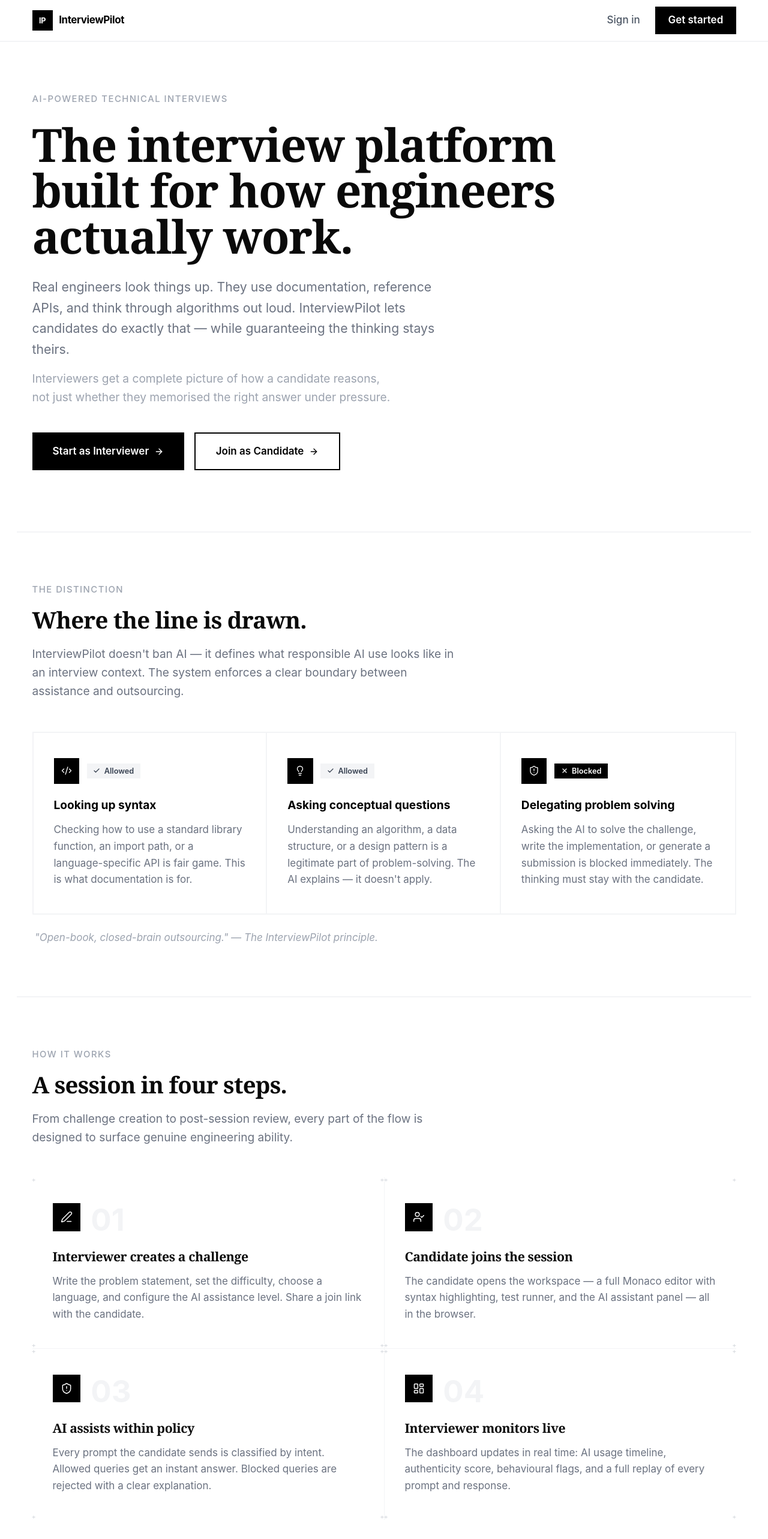
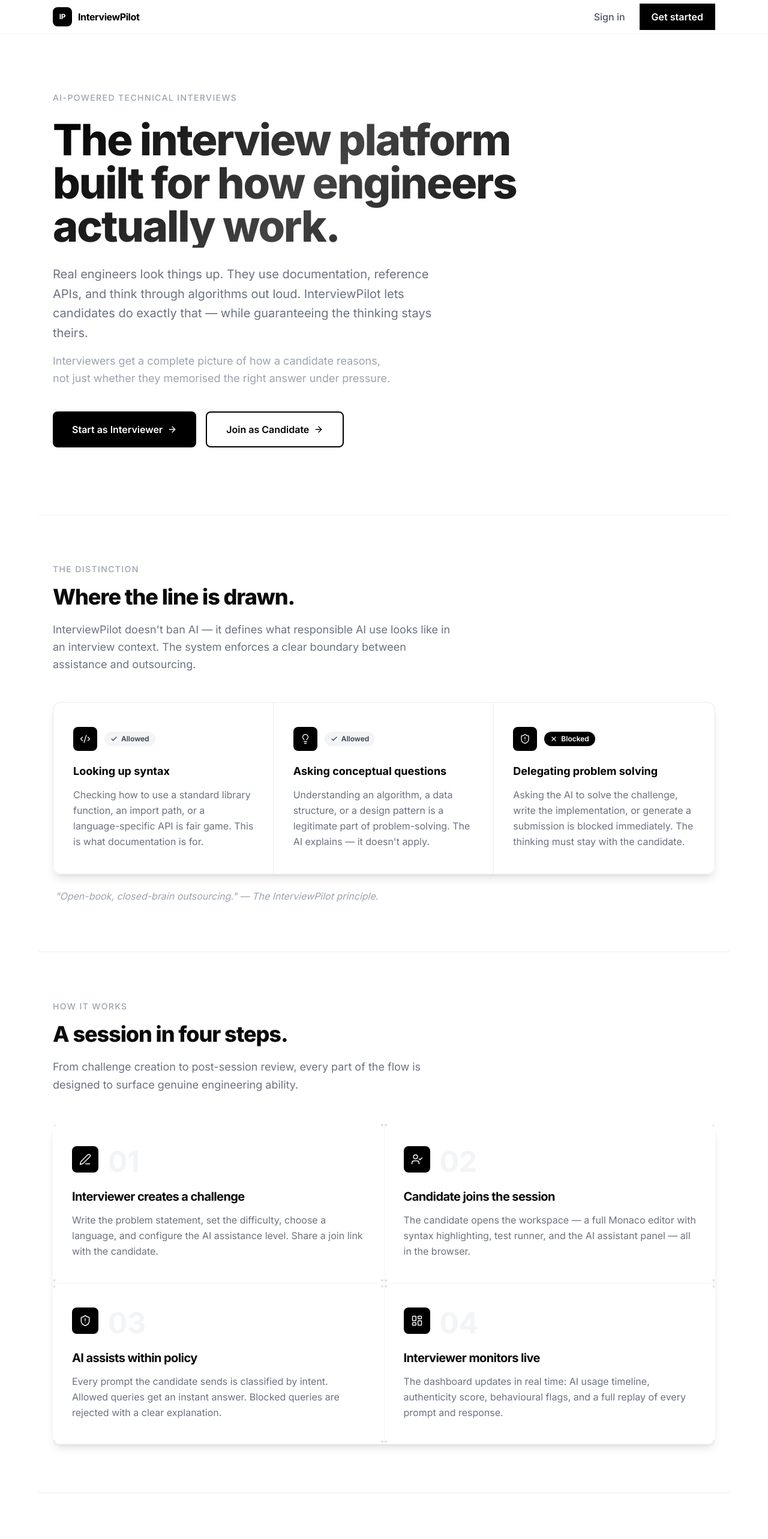
Before and after one commit to prash495/hackathon-april-24, a Next.js app in the folder apps/frontend/: page / in a window 1280 px wide. Shown: the top 2566 px of the page at 60% size. Built offline with nearby package versions, Linux system fonts and the light colour scheme; no server answers.

Commit message:
ready for deployment 2

```diff
--- a/apps/frontend/src/app/globals.css
+++ b/apps/frontend/src/app/globals.css
@@ -2,48 +2,50 @@
 @tailwind components;
 @tailwind utilities;
 
-/* ─── Web-safe font stack ─────────────────────────────────── */
+/* ─── Font stack ──────────────────────────────────────────── */
 :root {
-  --font-sans: Georgia, 'Times New Roman', Times, serif;
-  --font-ui:   -apple-system, BlinkMacSystemFont, 'Segoe UI', Helvetica, Arial, sans-serif;
-  --font-mono: 'Courier New', Courier, monospace;
+  --font-sans: 'Inter', -apple-system, BlinkMacSystemFont, 'Segoe UI', Helvetica, Arial, sans-serif;
+  --font-mono: 'JetBrains Mono', 'Fira Code', 'Cascadia Code', 'Courier New', monospace;
 }
 
 /* ─── Base reset ──────────────────────────────────────────── */
 *, *::before, *::after { box-sizing: border-box; }
 
-html { font-size: 17px; }          /* bump base from 16 → 17 */
+html {
+  font-size: 16px;
+  scroll-behavior: smooth;
+}
 
 body {
   background: #ffffff;
   color: #111111;
-  font-family: var(--font-ui);
+  font-family: var(--font-sans);
   -webkit-font-smoothing: antialiased;
   -moz-osx-font-smoothing: grayscale;
   line-height: 1.6;
 }
 
-/* ─── Typography scale ────────────────────────────────────── */
+/* ─── Typography ──────────────────────────────────────────── */
 h1, h2, h3, h4 {
   font-family: var(--font-sans);
-  font-weight: 700;
-  line-height: 1.2;
-  letter-spacing: -0.02em;
+  font-weight: 800;
+  line-height: 1.15;
+  letter-spacing: -0.03em;
   color: #0a0a0a;
 }
 
 p, li, label, input, textarea, button, a {
-  font-family: var(--font-ui);
+  font-family: var(--font-sans);
 }
 
 code, pre, .font-mono {
   font-family: var(--font-mono);
 }
 
-/* ─── Button base — always tappable ──────────────────────── */
+/* ─── Button base ─────────────────────────────────────────── */
 button, [role="button"] {
   cursor: pointer;
-  min-height: 44px;          /* WCAG touch target */
+  min-height: 44px;
   min-width: 44px;
 }
 
@@ -68,4 +70,123 @@
 .cm-br { bottom: -1px; right: -1px; }
 
 /* ─── Smooth transitions ──────────────────────────────────── */
-a, button { transition: color 150ms, background-color 150ms, border-color 150ms, opacity 150ms; }
+a, button {
+  transition: color 200ms ease, background-color 200ms ease,
+              border-color 200ms ease, opacity 200ms ease,
+              transform 150ms ease, box-shadow 200ms ease;
+}
+
+/* ─── Fade-in animation ───────────────────────────────────── */
+@keyframes fadeInUp {
+  from {
+    opacity: 0;
+    transform: translateY(20px);
+  }
+  to {
+    opacity: 1;
+    transform: translateY(0);
+  }
+}
+
+@keyframes fadeIn {
+  from { opacity: 0; }
+  to { opacity: 1; }
+}
+
+@keyframes slideInLeft {
+  from {
+    opacity: 0;
+    transform: translateX(-20px);
+  }
+  to {
+    opacity: 1;
+    transform: translateX(0);
+  }
+}
+
+@keyframes shimmer {
+  0% { background-position: -200% 0; }
+  100% { background-position: 200% 0; }
+}
+
+@keyframes pulse-glow {
+  0%, 100% { box-shadow: 0 0 0 0 rgba(0, 0, 0, 0.1); }
+  50% { box-shadow: 0 0 0 8px rgba(0, 0, 0, 0); }
+}
+
+.animate-fade-in-up {
+  animation: fadeInUp 0.6s ease-out both;
+}
+
+.animate-fade-in {
+  animation: fadeIn 0.5s ease-out both;
+}
+
+.animate-slide-in-left {
+  animation: slideInLeft 0.5s ease-out both;
+}
+
+/* Staggered delays for children */
+.stagger-1 { animation-delay: 0.1s; }
+.stagger-2 { animation-delay: 0.2s; }
+.stagger-3 { animation-delay: 0.3s; }
+.stagger-4 { animation-delay: 0.4s; }
+.stagger-5 { animation-delay: 0.5s; }
+.stagger-6 { animation-delay: 0.6s; }
+
+/* ─── Gradient text ───────────────────────────────────────── */
+.gradient-text {
+  background: linear-gradient(135deg, #000000 0%, #434343 50%, #000000 100%);
+  -webkit-background-clip: text;
+  -webkit-text-fill-color: transparent;
+  background-clip: text;
+}
+
+/* ─── Subtle card hover ───────────────────────────────────── */
+.card-hover {
+  transition: transform 300ms ease, box-shadow 300ms ease;
+}
+.card-hover:hover {
+  transform: translateY(-2px);
+  box-shadow: 0 8px 30px rgba(0, 0, 0, 0.08);
+}
+
+/* ─── Glass effect ────────────────────────────────────────── */
+.glass {
+  backdrop-filter: blur(12px) saturate(180%);
+  -webkit-backdrop-filter: blur(12px) saturate(180%);
+  background: rgba(255, 255, 255, 0.85);
+}
+
+/* ─── Gradient border ─────────────────────────────────────── */
+.gradient-border {
+  position: relative;
+}
+.gradient-border::before {
+  content: '';
+  position: absolute;
+  inset: 0;
+  padding: 2px;
+  background: linear-gradient(135deg, #e5e7eb, #000, #e5e7eb);
+  -webkit-mask: linear-gradient(#fff 0 0) content-box, linear-gradient(#fff 0 0);
+  mask: linear-gradient(#fff 0 0) content-box, linear-gradient(#fff 0 0);
+  -webkit-mask-composite: xor;
+  mask-composite: exclude;
+  pointer-events: none;
+}
+
+/* ─── Scrollbar styling ───────────────────────────────────── */
+::-webkit-scrollbar {
+  width: 6px;
+  height: 6px;
+}
+::-webkit-scrollbar-track {
+  background: transparent;
+}
+::-webkit-scrollbar-thumb {
+  background: #d1d5db;
+  border-radius: 3px;
+}
+::-webkit-scrollbar-thumb:hover {
+  background: #9ca3af;
+}
--- a/apps/frontend/src/app/layout.tsx
+++ b/apps/frontend/src/app/layout.tsx
@@ -11,7 +11,11 @@
 export default function RootLayout({ children }: { children: React.ReactNode }) {
   return (
     <html lang="en">
-      {/* No Google Font import — using web-safe stack from globals.css */}
+      <head>
+        <link rel="preconnect" href="https://fonts.googleapis.com" />
+        <link rel="preconnect" href="https://fonts.gstatic.com" crossOrigin="anonymous" />
+        <link href="https://fonts.googleapis.com/css2?family=Inter:wght@400;500;600;700;800;900&family=JetBrains+Mono:wght@400;500;600&display=swap" rel="stylesheet" />
+      </head>
       <body>
         <AuthProvider>
           <Navbar />
--- a/apps/frontend/src/app/login/page.tsx
+++ b/apps/frontend/src/app/login/page.tsx
@@ -48,7 +48,7 @@
       <div className="w-full max-w-md">
 
         {/* Card */}
-        <div className="border-2 border-gray-100 p-8 md:p-12 relative">
+        <div className="border-2 border-gray-100 p-8 md:p-12 relative animate-fade-in-up rounded-xl">
           <span className="cm cm-tl">+</span>
           <span className="cm cm-tr">+</span>
           <span className="cm cm-bl">+</span>
--- a/apps/frontend/src/app/page.tsx
+++ b/apps/frontend/src/app/page.tsx
@@ -7,7 +7,7 @@
 // ─── Icon badge component ─────────────────────────────────────
 function IconBadge({ icon: Icon }: { icon: React.ElementType }) {
   return (
-    <div className="w-11 h-11 flex items-center justify-center shrink-0 bg-black">
+    <div className="w-11 h-11 flex items-center justify-center shrink-0 bg-black rounded-lg">
       <Icon size={20} className="text-white" strokeWidth={1.75} />
     </div>
   )
@@ -151,32 +151,32 @@
     <main className="bg-white text-black">
 
       {/* ── Hero ─────────────────────────────────────────────── */}
-      <section className="max-w-6xl mx-auto px-6 pt-20 pb-24 border-b-2 border-gray-100">
-        <p className="text-sm uppercase tracking-widest text-gray-400 mb-6 font-medium">
+      <section className="max-w-6xl mx-auto px-6 pt-24 pb-28 border-b border-gray-100">
+        <p className="text-sm uppercase tracking-widest text-gray-400 mb-6 font-medium animate-fade-in-up">
           AI-Powered Technical Interviews
         </p>
-        <h1 className="text-5xl md:text-6xl lg:text-7xl max-w-4xl mb-7 leading-[1.1]">
+        <h1 className="text-5xl md:text-6xl lg:text-7xl max-w-4xl mb-7 leading-[1.08] animate-fade-in-up stagger-1 gradient-text">
           The interview platform<br />built for how engineers<br />actually work.
         </h1>
-        <p className="text-xl text-gray-500 max-w-2xl mb-4 leading-relaxed">
+        <p className="text-xl text-gray-500 max-w-2xl mb-4 leading-relaxed animate-fade-in-up stagger-2">
           Real engineers look things up. They use documentation, reference APIs, and think through
           algorithms out loud. InterviewPilot lets candidates do exactly that — while guaranteeing
           the thinking stays theirs.
         </p>
-        <p className="text-lg text-gray-400 max-w-xl mb-10 leading-relaxed">
+        <p className="text-lg text-gray-400 max-w-xl mb-10 leading-relaxed animate-fade-in-up stagger-3">
           Interviewers get a complete picture of how a candidate reasons, not just whether they
           memorised the right answer under pressure.
         </p>
-        <div className="flex flex-wrap gap-4">
+        <div className="flex flex-wrap gap-4 animate-fade-in-up stagger-4">
           <Link
             href="/signup"
-            className="inline-flex items-center gap-2 bg-black text-white text-base font-semibold px-8 py-4 min-h-[52px] hover:bg-gray-800 active:scale-[0.98] transition-all"
+            className="inline-flex items-center gap-2 bg-black text-white text-base font-semibold px-8 py-4 min-h-[52px] rounded-lg hover:bg-gray-800 hover:shadow-lg active:scale-[0.97] transition-all"
           >
             Start as Interviewer <ArrowRight size={16} />
           </Link>
           <Link
             href="/signup"
-            className="inline-flex items-center gap-2 border-2 border-black text-black text-base font-semibold px-8 py-4 min-h-[52px] hover:bg-black hover:text-white active:scale-[0.98] transition-all"
+            className="inline-flex items-center gap-2 border-2 border-black text-black text-base font-semibold px-8 py-4 min-h-[52px] rounded-lg hover:bg-black hover:text-white active:scale-[0.97] transition-all"
           >
             Join as Candidate <ArrowRight size={16} />
           </Link>
@@ -194,21 +194,21 @@
           </p>
         </div>
 
-        <div className="grid md:grid-cols-3 border-2 border-gray-100">
+        <div className="grid md:grid-cols-3 border-2 border-gray-100 shadow-lg rounded-xl overflow-hidden">
           {distinctions.map((item, i) => (
             <div
               key={i}
-              className={`px-8 py-10 ${i < 2 ? 'border-b-2 md:border-b-0 md:border-r-2 border-gray-100' : ''}`}
+              className={`px-8 py-10 transition-all duration-300 hover:bg-gray-50 hover:shadow-md cursor-default ${i < 2 ? 'border-b-2 md:border-b-0 md:border-r-2 border-gray-100' : ''}`}
             >
               {/* Icon + allowed/blocked badge */}
               <div className="flex items-center gap-3 mb-5">
-                <div className="w-10 h-10 flex items-center justify-center bg-black">
+                <div className="w-10 h-10 flex items-center justify-center bg-black rounded-lg transition-transform duration-300 hover:scale-110 hover:rotate-3">
                   <item.Icon size={18} className="text-white" strokeWidth={1.75} />
                 </div>
-                <div className={`flex items-center gap-1.5 text-xs font-semibold px-2.5 py-1 ${
+                <div className={`flex items-center gap-1.5 text-xs font-semibold px-2.5 py-1 rounded-full transition-all duration-200 ${
                   item.allowed
-                    ? 'bg-gray-100 text-gray-700'
-                    : 'bg-black text-white'
+                    ? 'bg-gray-100 text-gray-700 hover:bg-green-100 hover:text-green-700'
+                    : 'bg-black text-white hover:bg-red-600'
                 }`}>
                   {item.allowed
                     ? <Check size={12} strokeWidth={2.5} />
@@ -239,15 +239,15 @@
           </p>
         </div>
 
-        <div className="grid md:grid-cols-2 gap-px bg-gray-100">
+        <div className="grid md:grid-cols-2 gap-px bg-gray-100 shadow-lg rounded-xl overflow-hidden">
           {howItWorks.map((h) => (
-            <div key={h.step} className="bg-white px-8 py-10 relative">
+            <div key={h.step} className="bg-white px-8 py-10 relative card-hover">
               <span className="cm cm-tl">+</span>
               <span className="cm cm-tr">+</span>
               <span className="cm cm-bl">+</span>
               <span className="cm cm-br">+</span>
               <div className="flex items-start gap-4 mb-5">
-                <div className="w-11 h-11 flex items-center justify-center shrink-0 bg-black">
+                <div className="w-11 h-11 flex items-center justify-center shrink-0 bg-black rounded-lg">
                   <h.Icon size={20} className="text-white" strokeWidth={1.75} />
                 </div>
                 <span className="text-5xl font-bold text-gray-100 leading-none mt-0.5">{h.step}</span>
@@ -270,9 +270,9 @@
           </p>
         </div>
 
-        <div className="grid md:grid-cols-2 gap-px bg-gray-100">
+        <div className="grid md:grid-cols-2 gap-px bg-gray-100 shadow-lg rounded-xl overflow-hidden">
           {features.map((f) => (
-            <div key={f.title} className="bg-white px-8 py-10 relative">
+            <div key={f.title} className="bg-white px-8 py-10 relative card-hover">
               <span className="cm cm-tl">+</span>
               <span className="cm cm-tr">+</span>
               <span className="cm cm-bl">+</span>
@@ -304,9 +304,9 @@
           </p>
         </div>
 
-        <div className="grid sm:grid-cols-2 md:grid-cols-4 gap-px bg-gray-100">
+        <div className="grid sm:grid-cols-2 md:grid-cols-4 gap-px bg-gray-100 shadow-lg rounded-xl overflow-hidden">
           {levels.map((l, i) => (
-            <div key={i} className="bg-white px-6 py-8 relative flex flex-col">
+            <div key={i} className="bg-white px-6 py-8 relative flex flex-col card-hover">
               <span className="cm cm-tl">+</span>
               <span className="cm cm-tr">+</span>
               <span className="cm cm-bl">+</span>
@@ -336,14 +336,14 @@
 
       {/* ── CTA ──────────────────────────────────────────────── */}
       <section className="max-w-6xl mx-auto px-6 py-24">
-        <div className="border-2 border-gray-100 px-10 py-16 md:px-16 md:py-20 relative">
+        <div className="border-2 border-gray-100 px-10 py-16 md:px-16 md:py-20 relative rounded-2xl shadow-xl">
           <span className="cm cm-tl">+</span>
           <span className="cm cm-tr">+</span>
           <span className="cm cm-bl">+</span>
           <span className="cm cm-br">+</span>
 
           <div className="flex items-center gap-3 mb-5">
-            <div className="w-10 h-10 bg-black flex items-center justify-center">
+            <div className="w-10 h-10 bg-black flex items-center justify-center rounded-lg">
               <Zap size={18} className="text-white" strokeWidth={1.75} />
             </div>
             <p className="text-sm uppercase tracking-widest text-gray-400 font-medium">Get started</p>
@@ -359,13 +359,13 @@
           <div className="flex flex-wrap gap-4">
             <Link
               href="/signup"
-              className="inline-flex items-center gap-2 bg-black text-white text-base font-semibold px-8 py-4 min-h-[52px] hover:bg-gray-800 active:scale-[0.98] transition-all"
+              className="inline-flex items-center gap-2 bg-black text-white text-base font-semibold px-8 py-4 min-h-[52px] rounded-lg hover:bg-gray-800 hover:shadow-lg active:scale-[0.97] transition-all"
             >
               I'm an Interviewer <ArrowRight size={16} />
             </Link>
             <Link
               href="/signup"
-              className="inline-flex items-center gap-2 border-2 border-black text-black text-base font-semibold px-8 py-4 min-h-[52px] hover:bg-black hover:text-white active:scale-[0.98] transition-all"
+              className="inline-flex items-center gap-2 border-2 border-black text-black text-base font-semibold px-8 py-4 min-h-[52px] rounded-lg hover:bg-black hover:text-white active:scale-[0.97] transition-all"
             >
               I'm a Candidate <ArrowRight size={16} />
             </Link>
--- a/apps/frontend/src/components/ui/Navbar.tsx
+++ b/apps/frontend/src/components/ui/Navbar.tsx
@@ -14,12 +14,12 @@
   }
 
   return (
-    <nav className="border-b-2 border-gray-100 bg-white sticky top-0 z-50">
-      <div className="max-w-6xl mx-auto px-6 h-16 flex items-center justify-between gap-4">
+    <nav className="border-b border-gray-100 glass sticky top-0 z-50">
+      <div className="max-w-6xl mx-auto px-6 h-14 flex items-center justify-between gap-4">
 
         {/* Logo */}
-        <Link href="/" className="flex items-center gap-2.5 shrink-0">
-          <div className="w-8 h-8 bg-black flex items-center justify-center">
+        <Link href="/" className="flex items-center gap-2.5 shrink-0 group">
+          <div className="w-8 h-8 bg-black rounded-lg flex items-center justify-center group-hover:scale-105 transition-transform">
             <span className="text-white text-xs font-bold tracking-tight">IP</span>
           </div>
           <span className="font-bold text-base tracking-tight text-black">InterviewPilot</span>
--- a/apps/frontend/tailwind.config.ts
+++ b/apps/frontend/tailwind.config.ts
@@ -8,6 +8,10 @@
   ],
   theme: {
     extend: {
+      fontFamily: {
+        sans: ['Inter', '-apple-system', 'BlinkMacSystemFont', 'Segoe UI', 'Helvetica', 'Arial', 'sans-serif'],
+        mono: ['JetBrains Mono', 'Fira Code', 'Cascadia Code', 'Courier New', 'monospace'],
+      },
       colors: {
         primary: {
           50: '#f5f3ff',
@@ -17,6 +21,25 @@
           700: '#6d28d9',
         },
       },
+      animation: {
+        'fade-in-up': 'fadeInUp 0.6s ease-out both',
+        'fade-in': 'fadeIn 0.5s ease-out both',
+        'slide-in-left': 'slideInLeft 0.5s ease-out both',
+      },
+      keyframes: {
+        fadeInUp: {
+          '0%': { opacity: '0', transform: 'translateY(20px)' },
+          '100%': { opacity: '1', transform: 'translateY(0)' },
+        },
+        fadeIn: {
+          '0%': { opacity: '0' },
+          '100%': { opacity: '1' },
+        },
+        slideInLeft: {
+          '0%': { opacity: '0', transform: 'translateX(-20px)' },
+          '100%': { opacity: '1', transform: 'translateX(0)' },
+        },
+      },
     },
   },
   plugins: [],
```
